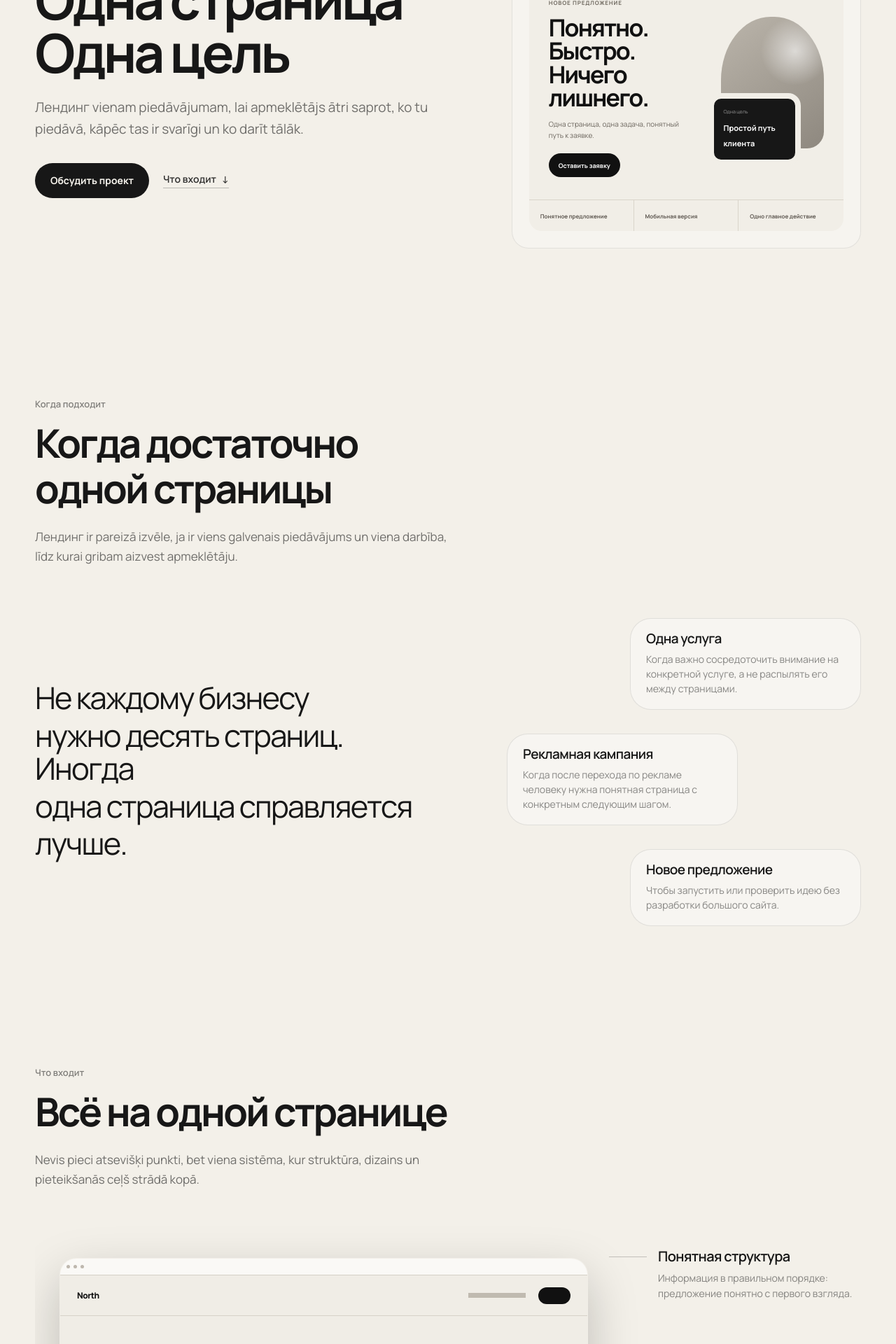
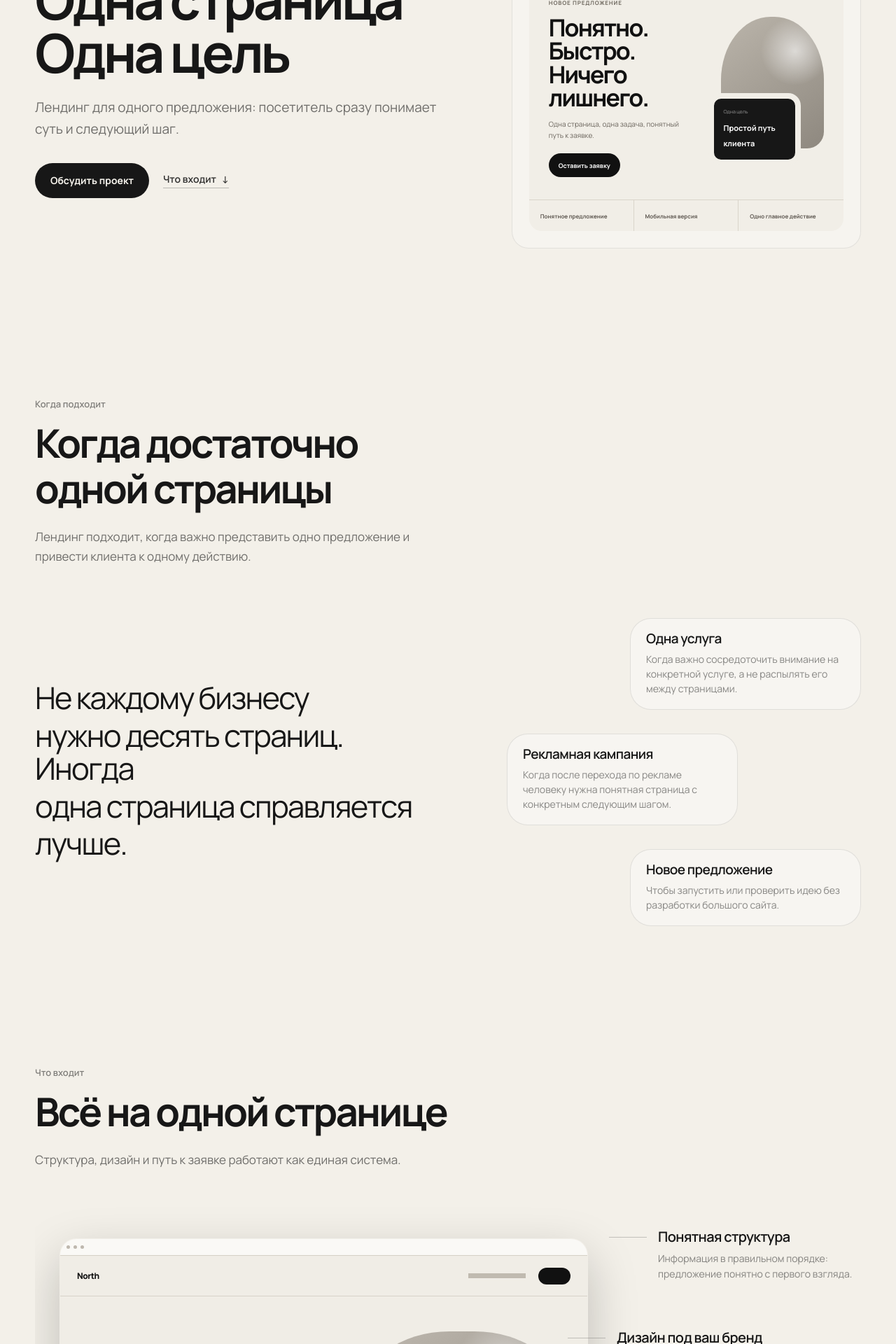
Before and after one commit to davisl24/WEBSITEAGENCY, a Next.js app: page /ru/uslugi/lending in a window 1280 px wide. Shown: the part 320-2240 px from the top of the page at 70% size. Built offline with nearby package versions, Linux system fonts and the light colour scheme; no server answers.

Commit message:
Polish ru landing copy and accessible labels

```diff
--- a/app/ru/uslugi/lending/page.tsx
+++ b/app/ru/uslugi/lending/page.tsx
@@ -6,17 +6,17 @@ import ThemeToggle from "../../../components/ThemeToggle";
 import ServicesDropdown from "../../../components/ServicesDropdown";
 
 export const metadata: Metadata = {
-  title: "Лендингs izstrāde | Kestrel",
+  title: "Разработка лендингов | Kestrel",
   description:
-    "Лендингs vienam piedāvājumam ar skaidru mērķi, ātru ielādi un ērtu pieteikšanos.",
+    "Лендинги с понятной целью, быстрой загрузкой и удобной формой заявки.",
 };
 
 export default function LandingPage() {
   return (
     <main className="service-page landing-page">
-      <header className="service-page-header" aria-label="Galvenā navigācija">
-        <a className="brand" href="/ru" aria-label="Sākumlapa">Kestrel</a>
-        <nav className="service-page-nav" aria-label="Galvenā navigācija">
+      <header className="service-page-header" aria-label="Главная навигация">
+        <a className="brand" href="/ru" aria-label="Главная">Kestrel</a>
+        <nav className="service-page-nav" aria-label="Главная навигация">
             <ServicesDropdown />
             <a href="/ru/o-nas">О нас</a>
             <ThemeToggle />
@@ -30,8 +30,7 @@ export default function LandingPage() {
           <p className="service-page-kicker">Лендинг</p>
           <h1>Одна страница<br/>Одна цель</h1>
           <p className="service-page-lead">
-            Лендинг vienam piedāvājumam, lai apmeklētājs ātri saprot,
-            ko tu piedāvā, kāpēc tas ir svarīgi un ko darīt tālāk.
+            Лендинг для одного предложения: посетитель сразу понимает суть и следующий шаг.
           </p>
 
           <div className="service-page-actions">
@@ -94,8 +93,7 @@ export default function LandingPage() {
 
           <RevealOnView className="service-fit-copy-reveal" delay={180}>
             <p>
-              Лендинг ir pareizā izvēle, ja ir viens galvenais piedāvājums
-              un viena darbība, līdz kurai gribam aizvest apmeklētāju.
+              Лендинг подходит, когда важно представить одно предложение и привести клиента к одному действию.
             </p>
           </RevealOnView>
         </div>
@@ -149,13 +147,12 @@ export default function LandingPage() {
 
           <RevealOnView className="service-includes-copy" delay={160}>
             <p>
-              Nevis pieci atsevišķi punkti, bet viena sistēma, kur struktūra,
-              dizains un pieteikšanās ceļš strādā kopā.
+              Структура, дизайн и путь к заявке работают как единая система.
             </p>
           </RevealOnView>
         </div>
 
-        <div className="service-anatomy" aria-label="Лендингs uzbūves piemērs">
+        <div className="service-anatomy" aria-label="Пример структуры лендинга">
           <RevealOnView className="service-anatomy-browser anatomy-browser-reveal">
             <div aria-hidden="true">
               <div className="ui-browser-top"><span/><span/><span/></div>
@@ -232,13 +229,12 @@ export default function LandingPage() {
 
           <RevealOnView className="service-process-copy" delay={150}>
             <p>
-              Sākam ar to, ko lapai jāpanāk. Tikai pēc tam liekam kopā saturu,
-              dizainu un izstrādi.
+              Сначала определяем цель, затем выстраиваем контент, дизайн и разработку.
             </p>
           </RevealOnView>
         </div>
 
-        <div className="service-process-flow" aria-label="Лендингs izstrādes process">
+        <div className="service-process-flow" aria-label="Этапы разработки лендинга">
           <RevealOnView className="service-process-step" delay={0}>
             <span className="service-process-name">Цель</span>
             <p>Для кого страница и какое действие должен выполнить посетитель.</p>
@@ -295,7 +291,7 @@ export default function LandingPage() {
       </section>
 
       <footer className="service-page-footer">
-        <nav className="service-page-footer-nav" aria-label="Lapas navigācija">
+        <nav className="service-page-footer-nav" aria-label="Навигация">
           <a href="/ru">Главная</a>
           <a href="/ru/#services">Услуги</a>
           <a href="/ru/o-nas">О нас</a>
```
